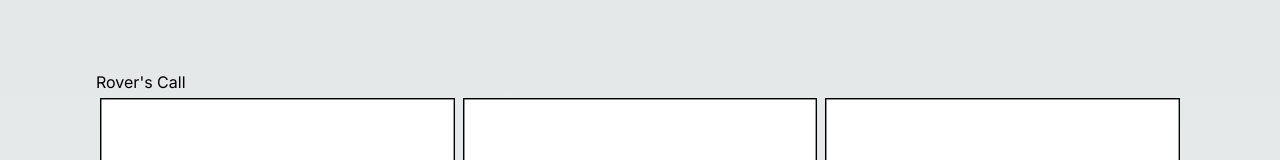
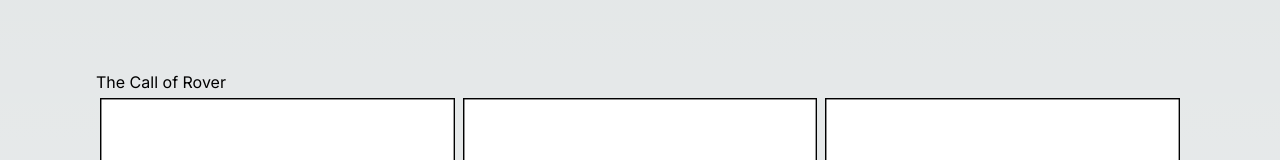
Before and after one commit to john-l-hansen/catloaf, a Next.js app: page / in a window 1280 px wide. Shown: the part 1174-1334 px from the top of the page. Built offline with nearby package versions, Linux system fonts and the light colour scheme.

Commit message:
small copy update

```diff
--- a/app/page.tsx
+++ b/app/page.tsx
@@ -11,7 +11,6 @@ export default function Home() {
 
         <div className="container space-y-[10rem] mt-20">
           <div className="section max-w-[71.25rem] mt-5">
-
             <div className="section max-w-[71.25rem]">
               <div className="section-header">
                 <h2>Take your seat.</h2>
@@ -28,11 +27,8 @@ export default function Home() {
               </div>
             </div>
 
-
-
-
             <div className="section-header mt-20">
-              <h2>Rover's Call</h2>
+              <h2>The Call of Rover</h2>
             </div>
             <div className="flex flex-col md:flex-row">
               <Image
```
Lines whose indentation alone changed are shown as unchanged.
